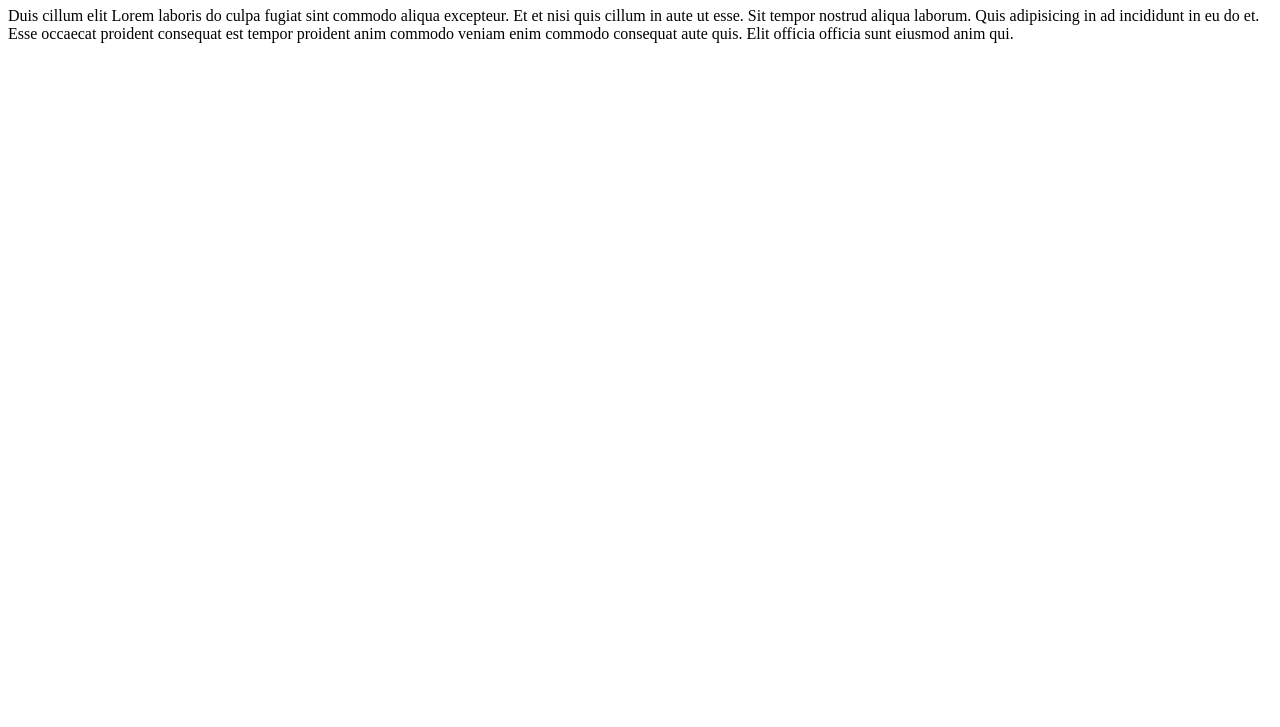
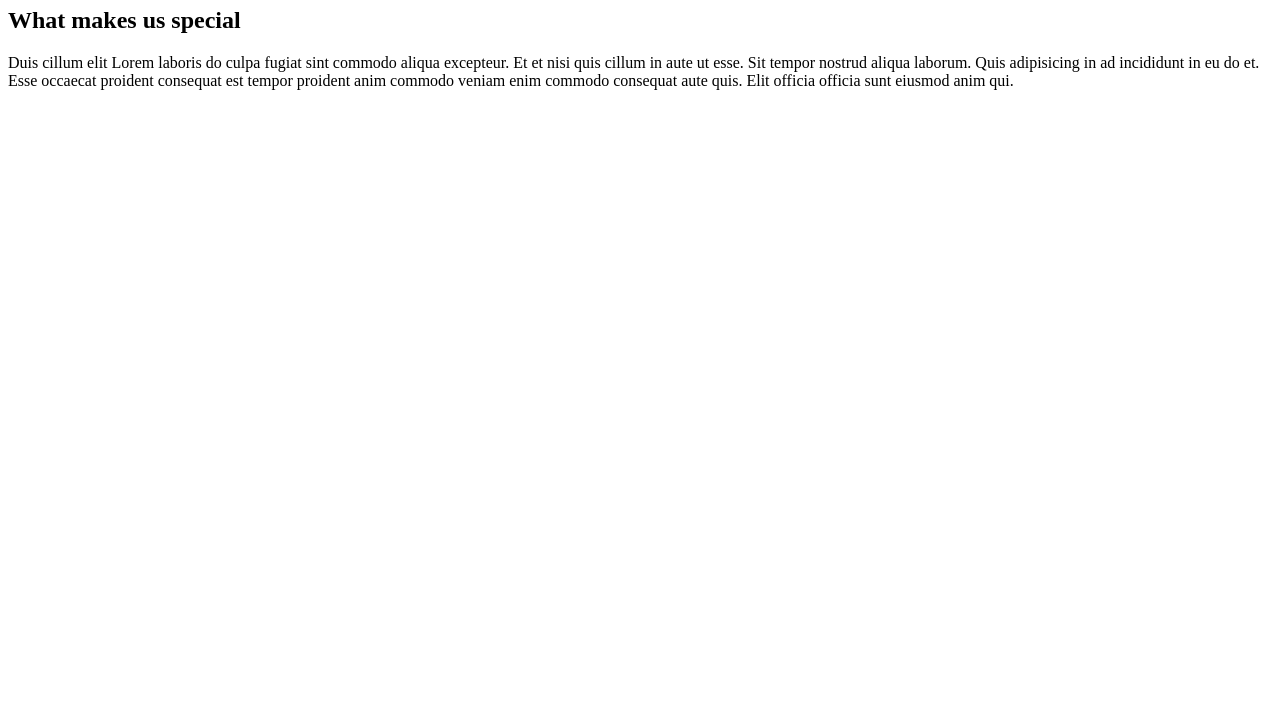
Before and after one commit to marvlas/github-test1, a plain HTML site: page about-us.html in a window 1280 px wide. Shown: the part 73-800 px from the top of the page. Drawn offline with Linux system fonts and the light colour scheme.

Commit message:
Add an H2

```diff
--- a/about-us.html
+++ b/about-us.html
@@ -7,6 +7,7 @@
 </head>
 <body>
     <h1>About us</h1>
+    <h2>What makes us special</h2>
     <p>Duis cillum elit Lorem laboris do culpa fugiat sint commodo aliqua excepteur. Et et nisi quis cillum in aute ut esse. Sit tempor nostrud aliqua laborum. Quis adipisicing in ad incididunt in eu do et. Esse occaecat proident consequat est tempor proident anim commodo veniam enim commodo consequat aute quis. Elit officia officia sunt eiusmod anim qui.</p>
 </body>
 </html>
```
